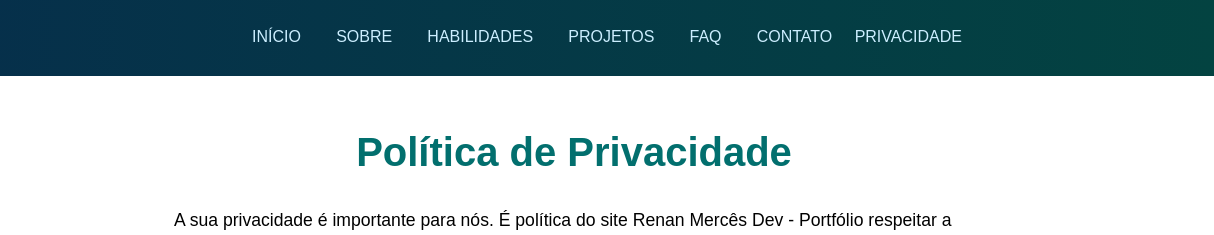
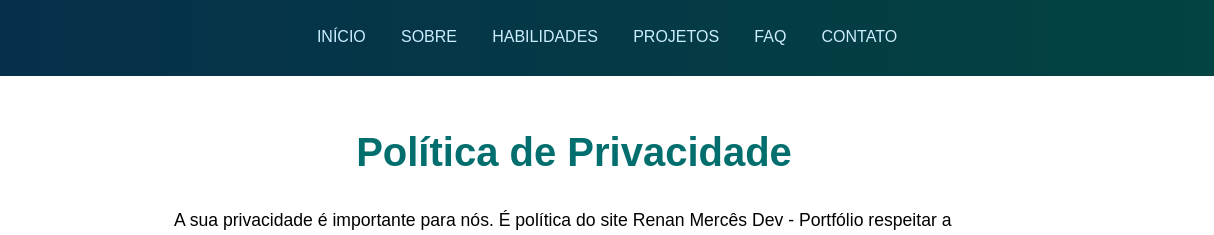
Before and after one commit to RenannMerces/Portfolio_Profissional_RM, a plain HTML site: page politicas.html in a window 1280 px wide. Shown: the top 235 px of the page, 66-1280 px from the left. Drawn offline with nearby package versions, Linux system fonts and the light colour scheme; a script that the page names is missing; a web font is replaced by a local one.

Commit message:
Correção da página de politicas de uso.

```diff
--- a/politicas.html
+++ b/politicas.html
@@ -103,9 +103,6 @@ class="adopt-injector"></script>
                 </li>
                 <li class="nav-item">
                     <a class="nav-link " href="index.html">Contato</a>
-                </li>
-                <li class="nav-item">
-                    <a class="nav-link " href="politicas.html">privacidade</a>
                 </li>
             </ul>
         </div>
```
Also changed, not shown: index.html (+2 -4 lines).
